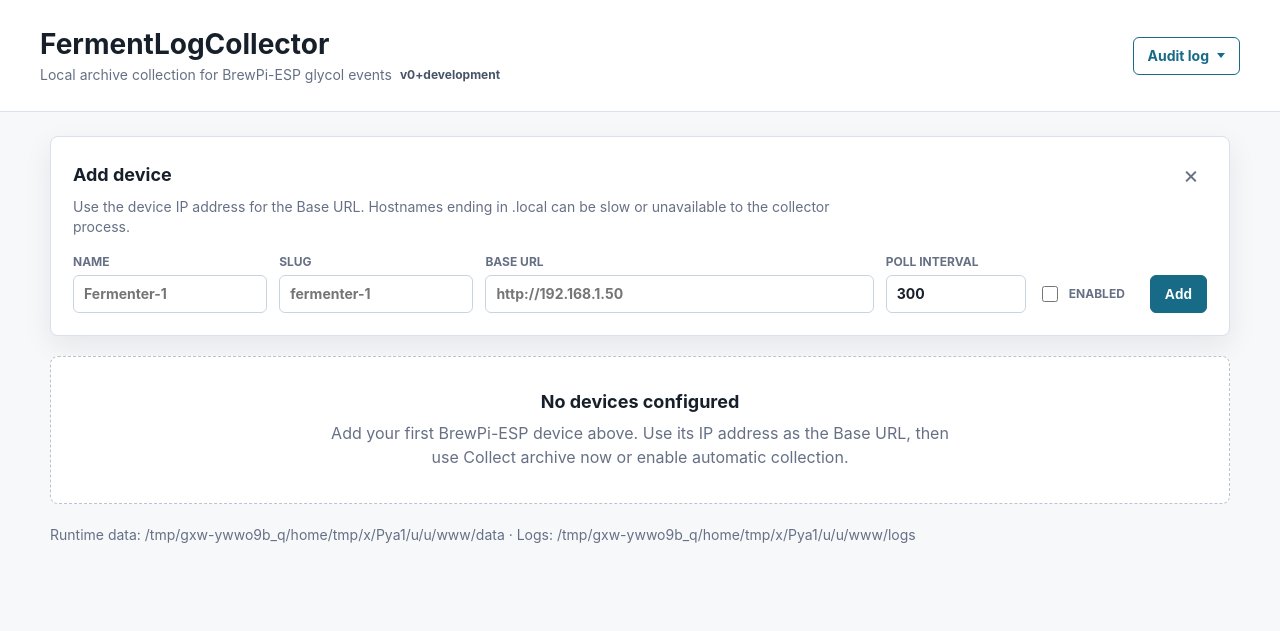
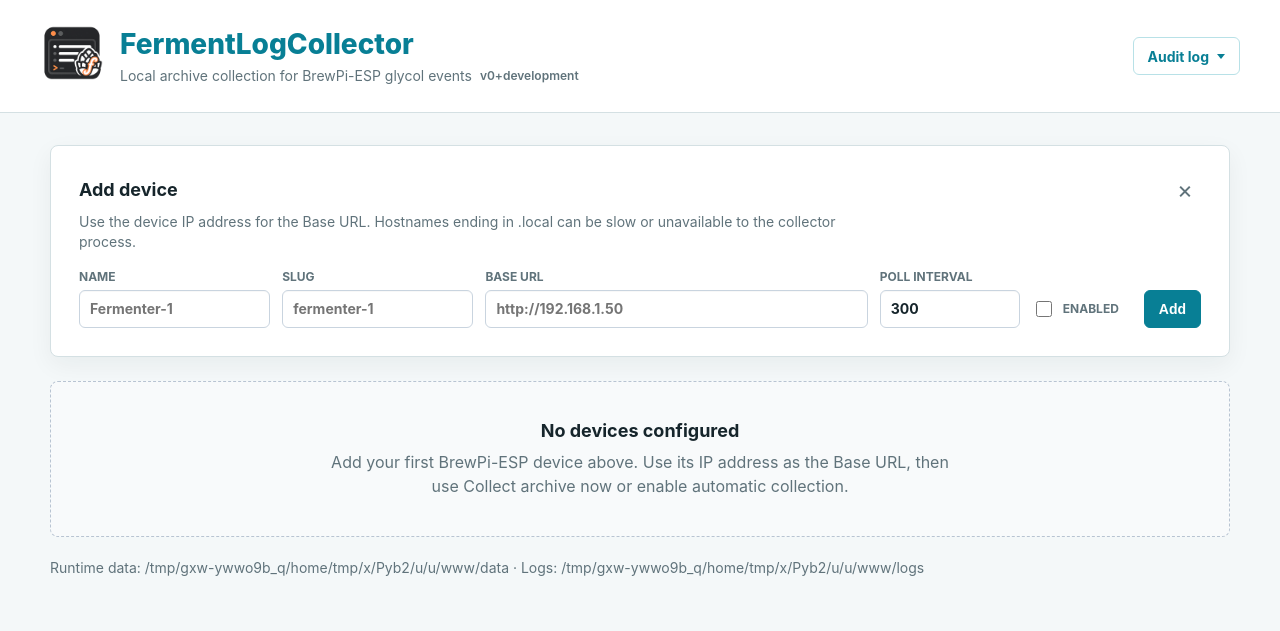
Before and after one commit to RikyTres/FermentLogCollector, a FastAPI app: page / in a window 1280 px wide. Shown: the top 631 px of the page. Run offline with FastAPI, Linux system fonts and the light colour scheme; data that the repository does not hold is empty.

Commit message:
Refine dashboard visual design

```diff
--- a/ferment_log_collector/static/styles.css
+++ b/ferment_log_collector/static/styles.css
@@ -1,16 +1,21 @@
 :root {
   color-scheme: light;
-  --bg: #f7f8fa;
+  --bg: #f4f8f9;
   --surface: #ffffff;
-  --surface-strong: #eef3f8;
-  --text: #17202a;
-  --muted: #667085;
-  --border: #d9e1ea;
-  --accent: #176b87;
-  --accent-dark: #0e5268;
+  --surface-strong: #eef4f5;
+  --surface-soft: #f8fafb;
+  --text: #16252b;
+  --muted: #60737b;
+  --border: #d4e0e3;
+  --accent: #087f95;
+  --accent-dark: #06697a;
+  --accent-soft: #e6f6f8;
+  --accent-border: #b8e1e7;
+  --orange: #e85a12;
   --danger: #b42318;
   --ok: #067647;
-  --shadow: 0 10px 28px rgba(16, 24, 40, 0.08);
+  --warning: #b54708;
+  --shadow: 0 8px 24px rgba(22, 37, 43, 0.055);
 }
 
 * {
@@ -29,9 +34,39 @@ body {
   align-items: center;
   justify-content: space-between;
   gap: 24px;
-  padding: 28px 40px;
+  padding: 24px 40px;
   background: #ffffff;
   border-bottom: 1px solid var(--border);
+}
+
+.brand {
+  display: flex;
+  min-width: 0;
+  align-items: center;
+  gap: 16px;
+}
+
+.brand-icon {
+  display: grid;
+  width: 64px;
+  height: 64px;
+  flex: 0 0 auto;
+  overflow: hidden;
+  place-items: center;
+  border-radius: 8px;
+}
+
+.brand-logo {
+  display: block;
+  width: 100%;
+  height: 100%;
+  object-fit: cover;
+  transform: scale(1.55);
+  transform-origin: center;
+}
+
+.brand-copy {
+  min-width: 0;
 }
 
 h1,
@@ -41,7 +76,9 @@ p {
 }
 
 h1 {
+  color: var(--accent);
   font-size: 28px;
+  font-weight: 800;
   line-height: 1.15;
 }
 
@@ -73,9 +110,9 @@ footer {
 }
 
 .app-version {
-  color: #475467;
+  color: var(--muted);
   font-size: 12px;
-  font-weight: 700;
+  font-weight: 600;
 }
 
 .topbar-actions {
@@ -199,7 +236,7 @@ footer {
 
 main {
   width: min(1180px, calc(100vw - 32px));
-  margin: 24px auto 48px;
+  margin: 32px auto 56px;
 }
 
 .panel,
@@ -211,8 +248,8 @@ main {
 }
 
 .panel {
-  padding: 22px;
-  margin-bottom: 20px;
+  padding: 28px;
+  margin-bottom: 24px;
 }
 
 [hidden] {
@@ -221,13 +258,13 @@ main {
 
 .devices {
   display: grid;
-  gap: 18px;
+  gap: 24px;
 }
 
 .empty-state {
-  padding: 34px 22px;
+  padding: 38px 24px;
   color: var(--muted);
-  background: var(--surface);
+  background: var(--surface-soft);
   border: 1px dashed #b8c4d2;
   border-radius: 8px;
   text-align: center;
@@ -417,6 +462,13 @@ select {
   border-radius: 6px;
   font: inherit;
   font-size: 14px;
+  box-shadow: inset 0 1px 1px rgba(23, 32, 42, 0.03);
+}
+
+input:focus,
+select:focus {
+  border-color: var(--accent);
+  outline: 3px solid rgba(8, 127, 149, 0.16);
 }
 
 select {
@@ -463,13 +521,21 @@ select {
 .button.secondary {
   color: var(--accent);
   background: #ffffff;
+  border-color: var(--accent-border);
 }
 
 .button.secondary:hover {
-  background: #eef8fb;
+  background: var(--accent-soft);
+  border-color: var(--accent);
 }
 
 .button.danger {
+  color: var(--danger);
+  background: #ffffff;
+  border-color: #fda29b;
+}
+
+.button.danger:hover {
   color: #ffffff;
   background: var(--danger);
   border-color: var(--danger);
--- a/ferment_log_collector/templates/index.html
+++ b/ferment_log_collector/templates/index.html
@@ -10,12 +10,17 @@
   </head>
   <body>
     <header class="topbar">
-      <div>
-        <h1>FermentLogCollector</h1>
-        <p class="subtitle">
-          Local archive collection for BrewPi-ESP glycol events
-          <span class="app-version" title="Application version">v{{ app_version }}</span>
-        </p>
+      <div class="brand">
+        <span class="brand-icon" aria-hidden="true">
+          <img class="brand-logo" src="/static/assets/logo.png" alt="" width="64" height="64">
+        </span>
+        <div class="brand-copy">
+          <h1>FermentLogCollector</h1>
+          <p class="subtitle">
+            Local archive collection for BrewPi-ESP glycol events
+            <span class="app-version" title="Application version">v{{ app_version }}</span>
+          </p>
+        </div>
       </div>
       <div class="topbar-actions">
         <button
```
Also changed, not shown: other parts of ferment_log_collector/static/styles.css (+64 -18 lines).
